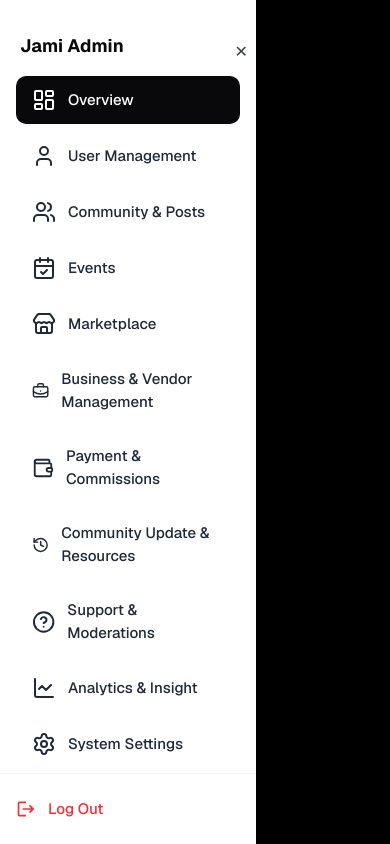
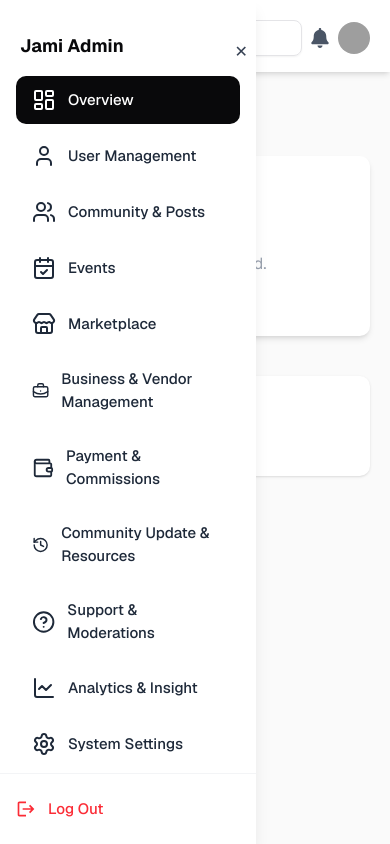
Before and after one commit to Farmerintech/cityplus, a Next.js app: page /dashboard_overview in a window 390 px wide. Both pictures are taken after a click on the button 38 px from the left and 42 px from the top of the page. Built offline with nearby package versions, Linux system fonts and the light colour scheme; grey boxes are pictures that could not be loaded.

Commit message:
codebase set-up + login + overview dashboard page

```diff
--- a/app/(Dashboard)/sideBar.tsx
+++ b/app/(Dashboard)/sideBar.tsx
@@ -115,7 +115,7 @@ export const Sidebar = ({ name, image }: ISideBarProps) => {
       {/* Mobile Overlay */}
       {open && (
         <div
-          className="fixed inset-0 bg-black bg-opacity-30 z-40 md:hidden"
+          className="fixed inset-0 bg-opacity-30 z-40 md:hidden"
           onClick={() => setOpen(false)}
         ></div>
       )}
```
